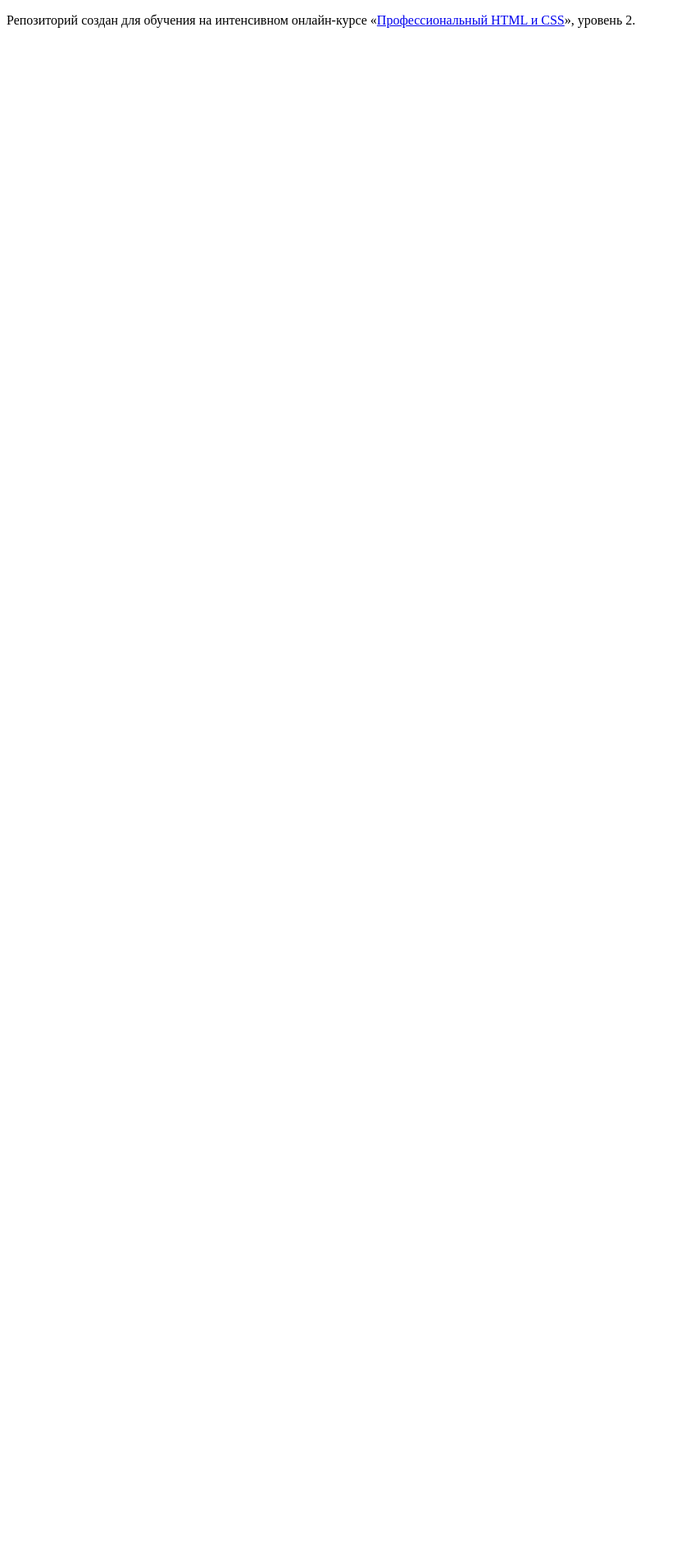
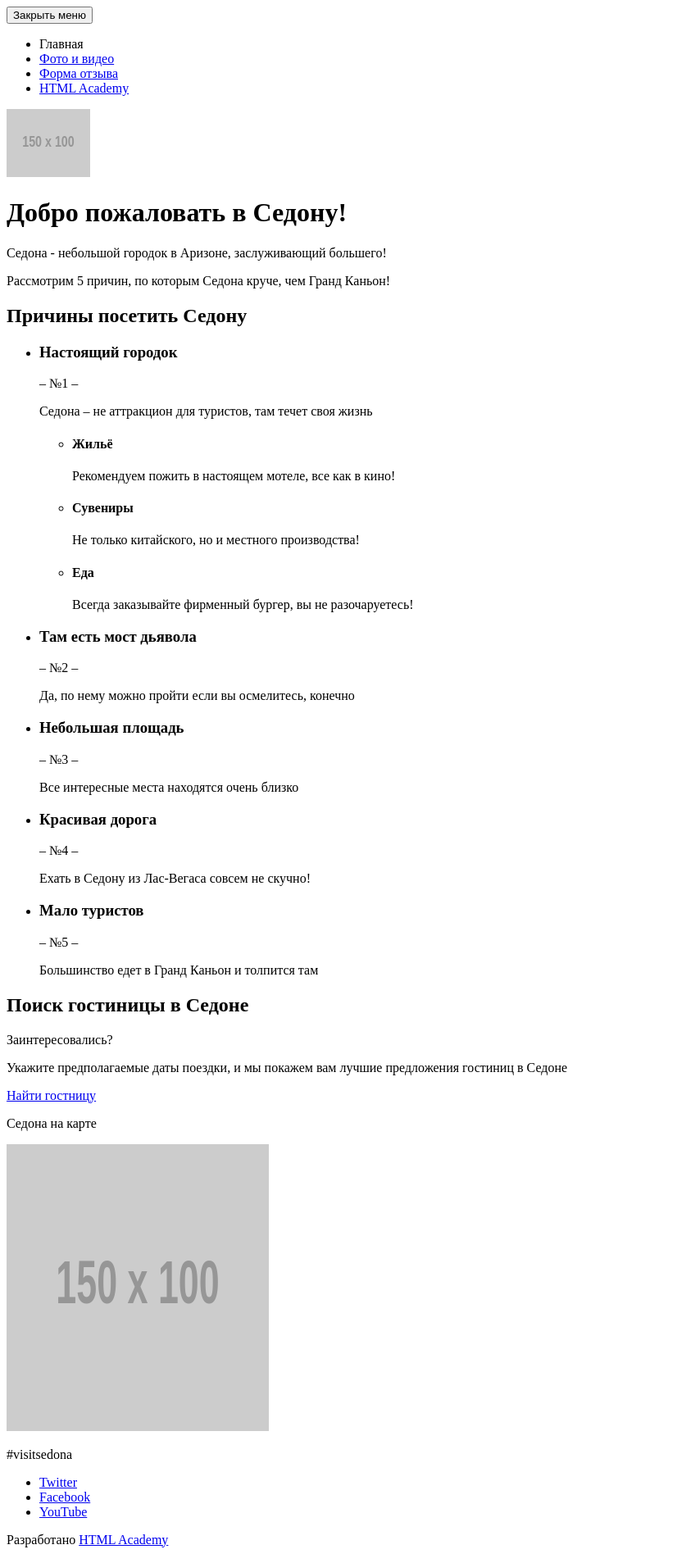
Before and after one commit to SviatlanaKaitanava/3924-sedona-1, a website: page source/index.html in a window 1280 px wide. Shown: the whole page at 82% size, without its empty margins (0-826 px from the left). Before the commit the page ends 800 px from the top, so only its background shows below. Drawn offline with Linux system fonts and the light colour scheme; placeholder pictures from the web are drawn by us.

Commit message:
Разметка личного проекта

```diff
--- a/source/index.html
+++ b/source/index.html
@@ -5,8 +5,124 @@
     <title>HTML Academy: Седона</title>
   </head>
   <body>
-
-    <p>Репозиторий создан для обучения на интенсивном онлайн‑курсе «<a href="https://htmlacademy.ru/intensive/adaptive">Профессиональный HTML и CSS</a>», уровень 2.</p>
-
+    <header class="page-header">
+      <nav class="main-nav">
+        <button class="main-nav__toggle" type="button">Закрыть меню</button>
+        <div class="main-nav__wrapper">
+          <ul class="main-nav__list site-list">
+            <li class="site-list__item site-list__item--active">
+              <a>Главная</a>
+            </li>
+            <li class="site-list__item">
+              <a href="photo.html">Фото и видео</a>
+            </li>
+            <li class="site-list__item">
+              <a href="form.html">Форма отзыва</a>
+            </li>
+            <li class="site-list__item">
+              <a href="#">HTML Academy</a>
+            </li>
+          </ul>
+        </div>
+      </nav>
+      <a class="page-header__logo">
+        <img class="page-header__logo-image" src="http://placehold.it/150x100" width="102" height="83" alt="Седона">
+      </a>
+    </header>
+    <main class="page-main">
+      <h1 class="visually-hidden">Добро пожаловать в Седону!</h1>
+      <section class="welcome">
+        <p>Седона - небольшой городок в Аризоне, заслуживающий большего!</p>
+        <p>Рассмотрим 5 причин, по которым Седона круче, чем Гранд Каньон!</p>
+      </section>
+      <section class="reason">
+        <h2 class="visually-hidden">Причины посетить Седону</h2>
+        <ul class="reason__list">
+          <li class="reason__item">
+            <div class="reason__item__motive">
+							<h3 class="reason__item__title">Настоящий городок</h3>
+							<p>– №1 –</p>
+							<p>Седона – не аттракцион для туристов, там течет своя жизнь</p>
+						</div>
+            <ul class="infrastructure">
+              <li class="infrastructure__item infrastructure__item--housing">
+                <h4 class="infrastructure__item__title">Жильё</h4>
+								<p class="infrastructure__item__text">Рекомендуем пожить в настоящем мотеле, все как в кино!</p>
+              </li>
+              <li class="infrastructure__item infrastructure__item--souvenirs">
+                <h4 class="infrastructure__item__title">Сувениры</h4>
+								<p class="infrastructure__item__text">Не только китайского, но и местного производства!</p>
+              </li>
+              <li class="infrastructure__item infrastructure__item--food">
+                <h4 class="infrastructure__item__title">Еда</h4>
+								<p class="infrastructure__item__text">Всегда заказывайте фирменный бургер, вы не разочаруетесь!</p>
+              </li>
+            </ul>
+          </li>
+          <li class="reason__item">
+            <div class="reason__item__motive">
+							<h3 class="reason__item__title">Там есть мост дьявола</h3>
+							<p>– №2 –</p>
+							<p>Да, по нему можно пройти если вы осмелитесь, конечно</p>
+						</div>
+          </li>
+          <li class="reason__item">
+            <div class="reason__item__motive">
+							<h3 class="reason__item__title">Небольшая площадь</h3>
+							<p>– №3 –</p>
+							<p>Все интересные места находятся очень близко</p>
+						</div>
+          </li>
+          <li class="reason__item">
+            <div class="reason__item__motive">
+							<h3 class="reason__item__title">Красивая дорога</h3>
+							<p>– №4 –</p>
+							<p>Ехать в Седону из Лас-Вегаса совсем не скучно!</p>
+						</div>
+          </li>
+          <li class="reason__item">
+            <div class="reason__item__motive">
+							<h3 class="reason__item__title">Мало туристов</h3>
+							<p>– №5 –</p>
+							<p>Большинство едет в Гранд Каньон и толпится там</p>
+						</div>
+          </li>
+        </ul>
+      </section>
+      <section class="hotel-search">
+        <h2 class="visually-hidden">Поиск гостиницы в Седоне</h2>
+        <p class="hotel-search--text-big">Заинтересовались?</p>
+				<p class="hotel-search--text-normal">Укажите предполагаемые даты поездки, и мы покажем вам лучшие предложения гостиниц в Седоне</p>
+				<a href="#">Найти гостницу</a>
+      </section>
+      <div class="page-main__maps">
+				<p class="visually-hidden">Седона на карте</p>
+        <img class="page-main__maps-image" src="http://placehold.it/150x100" width="320" height="350" alt="Седона">
+			</div>
+    </main>
+    <footer class="page-footer">
+      <p class="page-footer__hash">#visitsedona</p>
+      <ul class="page-footer__social-list social-list">
+        <li class="social-list__item">
+          <a class="social-list__link social-list__link--twitter" href="#">
+						<span class="visually-hidden">Twitter</span>
+					</a>
+        </li>
+        <li class="social-list__item">
+          <a class="social-list__link social-list__link--facebook" href="#">
+						<span class="visually-hidden">Facebook</span>
+					</a>
+        </li>
+        <li class="social-list__item">
+          <a class="social-list__link social-list__link--youtube" href="#">
+						<span class="visually-hidden">YouTube</span>
+					</a>
+        </li>
+      </ul>
+      <div class="page-footer__copyright copyright">
+        <span class="copyright__text">Разработано</span>
+        <a class="copyright__link" href="https://htmlacademy.ru/intensive/adaptive">HTML Academy</a>
+      </div>
+    </footer>
   </body>
 </html>
```
Also changed, not shown: source/form.html (added, +146 -0 lines), source/photo.html (added, +107 -0 lines), Readme.md.
